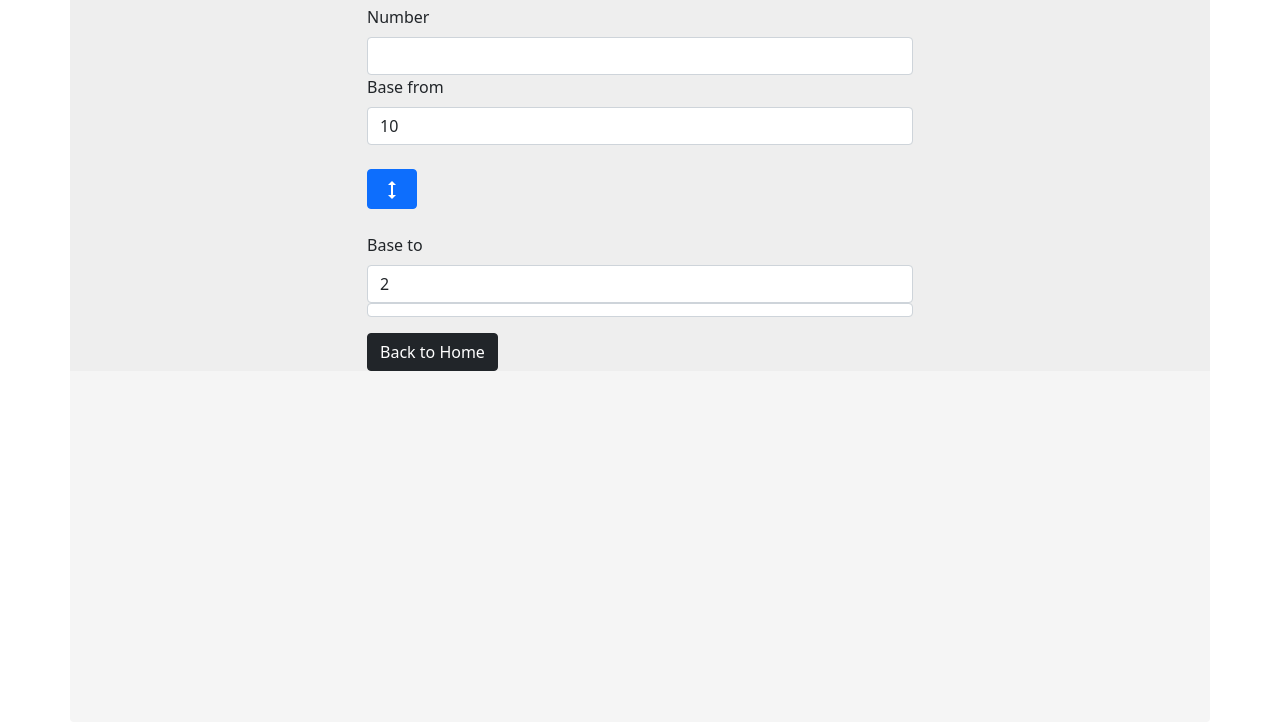
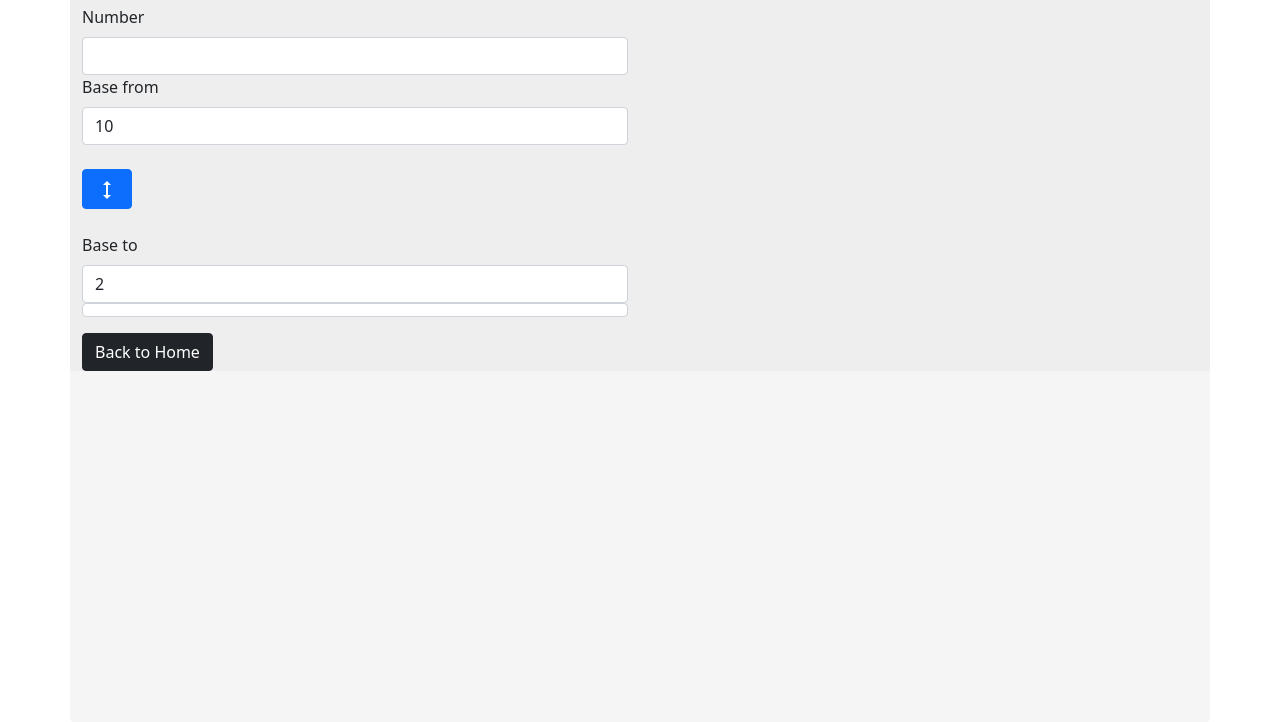
Before and after one commit to kralinc/kralinc.github.io, a plain HTML site: page pages/anybase/anybase.html in a window 1280 px wide. Shown: the part 78-800 px from the top of the page. Drawn offline with nearby package versions, Linux system fonts and the light colour scheme.

Commit message:
fixed anybase css

```diff
--- a/pages/anybase/anybase.html
+++ b/pages/anybase/anybase.html
@@ -5,14 +5,15 @@
 <!-- CSS only -->
 <link href="https://cdn.jsdelivr.net/npm/bootstrap@5.1.0/dist/css/bootstrap.min.css" rel="stylesheet" integrity="sha384-KyZXEAg3QhqLMpG8r+8fhAXLRk2vvoC2f3B09zVXn8CA5QIVfZOJ3BCsw2P0p/We" crossorigin="anonymous">
 <link href="css/custom.css" rel="stylesheet" type="text/css">
+<meta name="viewport" content="width=device-width, initial-scale=1.0, shrink-to-fit=no">
 <meta charset="utf-8">
 <title>AnyBase</title>
 </head>
 <body>
     <div class="container rounded">
-        <div id="content" class="row align-items-center">
-            <div class="col-sm-3"></div>
-            <div class="col-sm-6 align-self-center">
+        <div id="content" class="row align-self-center">
+            <!-- <div class="col-0 col-sm-3"></div> -->
+            <div class="col-12 col-lg-6 align-self-center">
                 <h1>Any* Base to Any* Base</h1>
                 <h6>* 2 - 36</h6>
                     <div>
@@ -52,7 +53,7 @@
                         <a href="../../index.html" class="btn btn-dark">Back to Home</a>
                     </div>
             </div>
-            <div class="col-sm-3"></div>
+            <!-- <div class="col-sm-3"></div> -->
         </div>
     </div>
     <script src="js/decToAny.js"></script>
```
